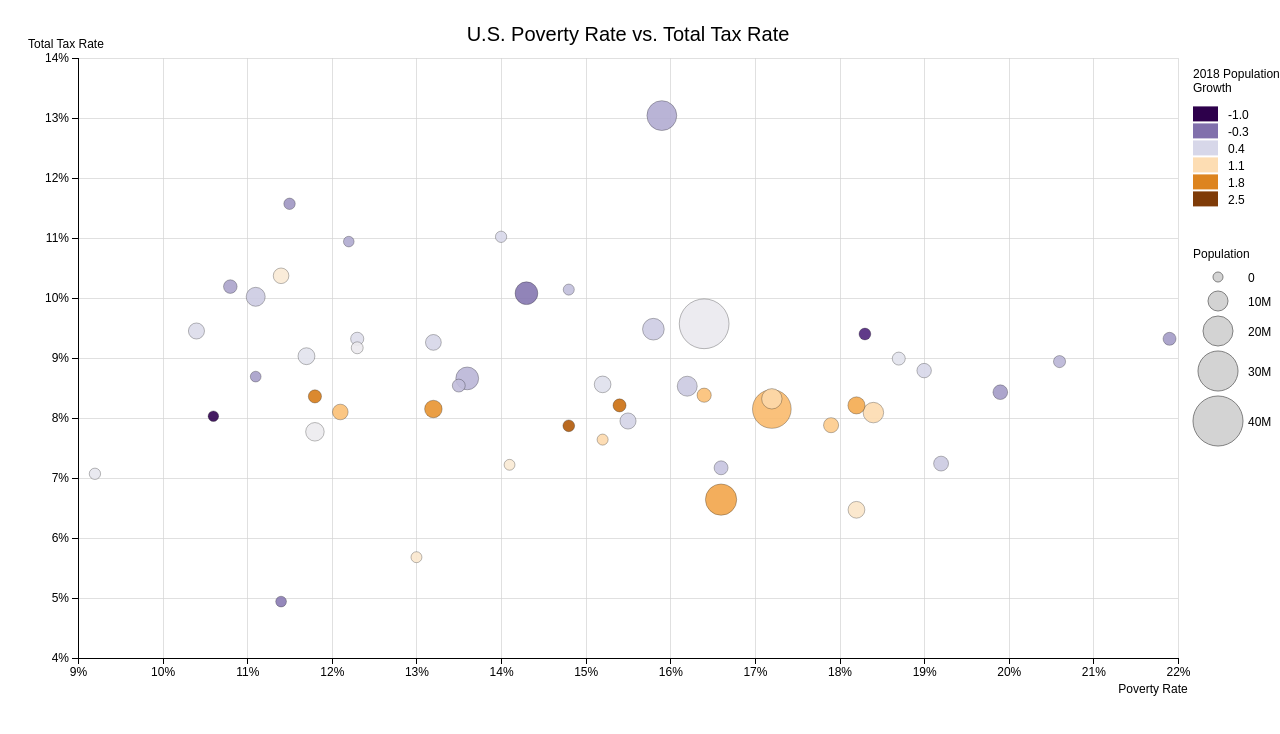
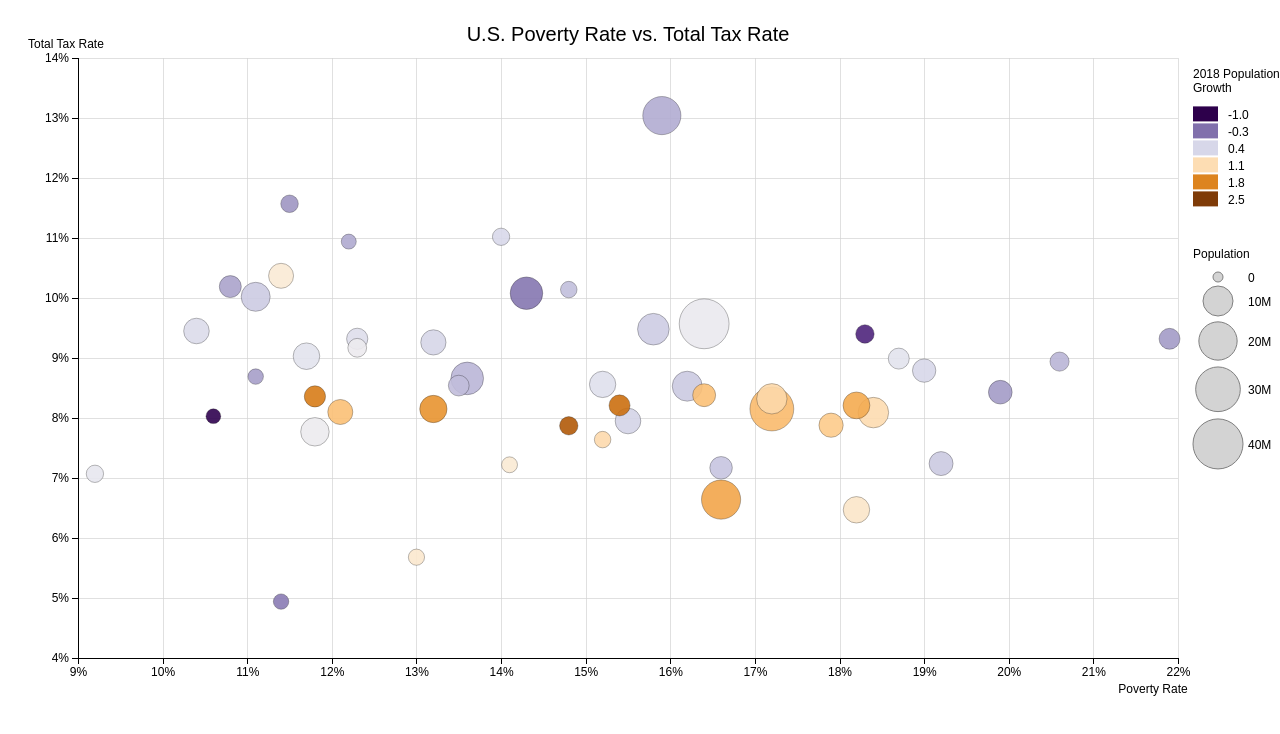
Before and after one commit to spalmerg/d3-bubblechart, a plain HTML site: page index.html in a window 1280 px wide. Drawn offline with nearby package versions, Linux system fonts and the light colour scheme.

Commit message:
change scale

```diff
--- a/index.html
+++ b/index.html
@@ -77,7 +77,7 @@ var x = d3.scaleLinear()
 var y = d3.scaleLinear()
     .range([height, 0]);
 
-var r = d3.scaleLinear()
+var r = d3.scaleSqrt()
     .range([5,25])
 
 var color = d3.scaleSequential(d3.interpolatePuOr)
@@ -99,8 +99,6 @@ var svg = d3.select("body").append("svg")
     .attr("height", height + margin.top + margin.bottom)
     .append("g")
     .attr("transform", "translate(" + margin.left + "," + margin.top + ")");
-
-
 
 d3.csv("states.csv", function(error, data) {
     if (error) throw error;
```
Also changed, not shown: D3Assignment2.png.
